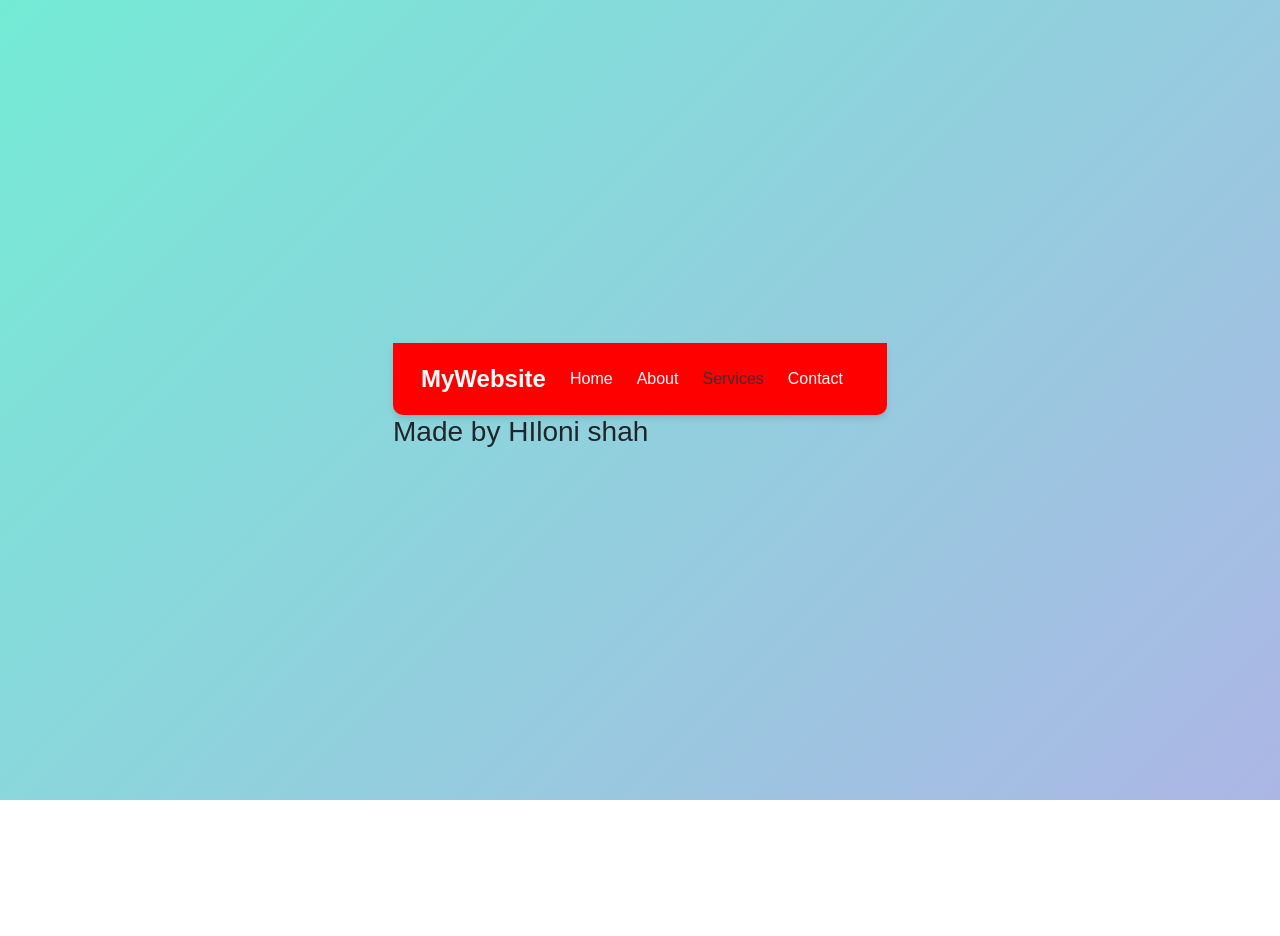
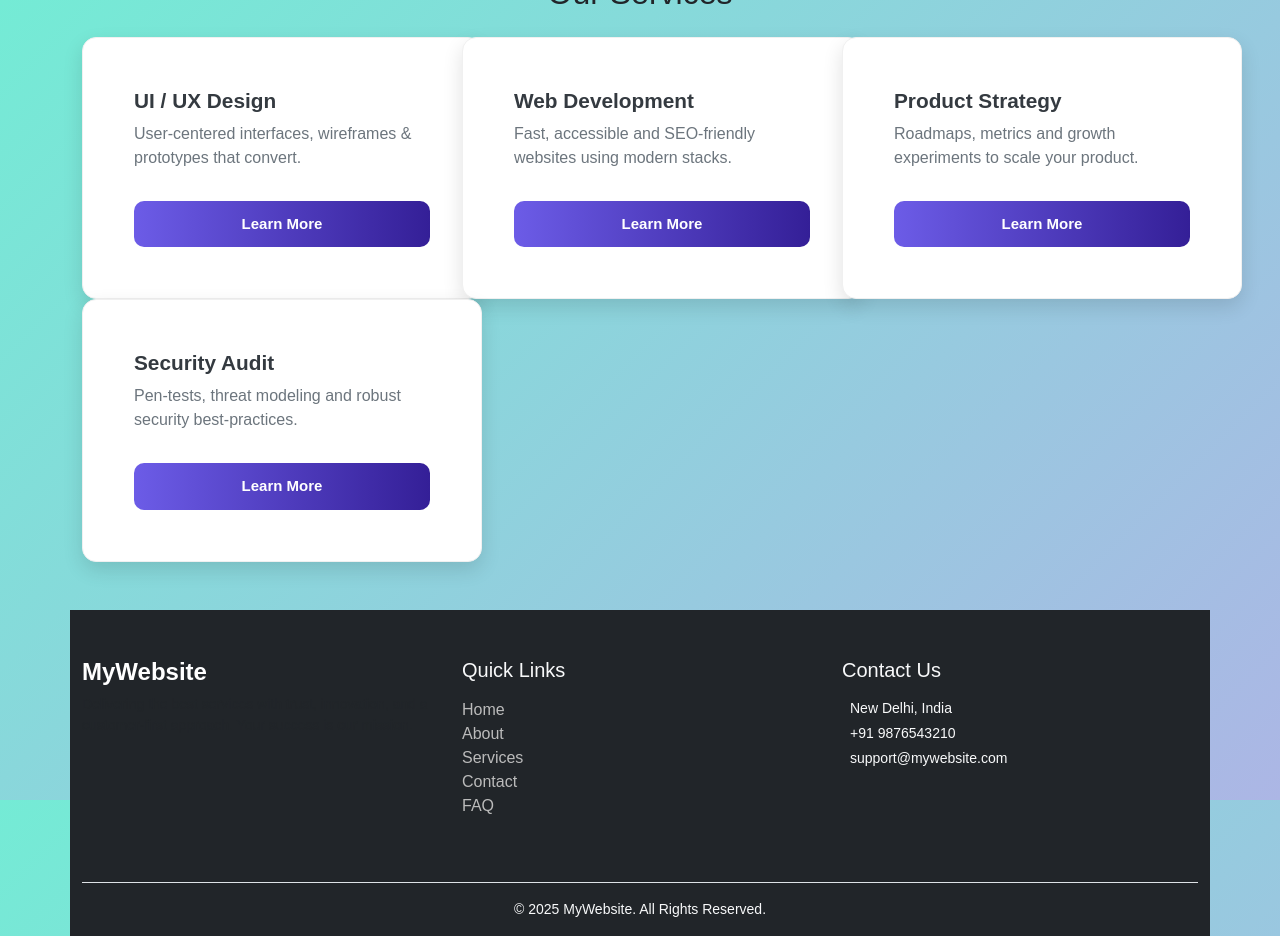
Before and after one commit to shahhiloni/React_js_student_practical_code, a React (Create React App) app: page /service in a window 1280 px wide. Before the commit the page ends 800 px from the top, so only its background shows below. Built offline with nearby package versions, Linux system fonts and the light colour scheme.

Commit message:
24_09_2025

```diff
--- a/src/App.js
+++ b/src/App.js
@@ -35,7 +35,7 @@ const App = () => {
    <Routes>
     {/* // main pages */}
     <Route path="/" element={<Layout />}>
-   <Route index element={<Home />} />
+            <Route index element={<Home />} />
    <Route path="/about" element={<About />} />
    <Route path="/contact" element={<Contact />} />
    <Route path="/service" element={<Service />} />
--- /dev/null
+++ b/src/CSS/Footer.css
@@ -0,0 +1,30 @@
+.footer {
+    font-family: "Poppins", sans-serif;
+  }
+
+  .footer-brand {
+    font-size: 1.5rem;
+    font-weight: 600;
+    color: #ffffff;
+  }
+
+  .footer-link {
+    text-decoration: none;
+    color: #bbb;
+    transition: color 0.3s;
+  }
+
+  .footer-link:hover {
+    color: #ffffff;
+  }
+
+  .social-icon {
+    font-size: 1.2rem;
+    margin-right: 15px;
+    color: #bbb;
+    transition: color 0.3s;
+  }
+
+  .social-icon:hover {
+    color: #ffffff;
+  }
--- a/src/CSS/Home.css
+++ b/src/CSS/Home.css
@@ -1,11 +1,14 @@
 .home-page {
   font-family: "Poppins", sans-serif;
+  padding-top: 210px;
 }
 
 .carousel-item img {
   height: 500px;
   object-fit: cover;
   border-radius: 12px;
+  width: 100%;
+  display: block;
 }
 
 .carousel-caption h5 {
@@ -19,10 +22,10 @@
   text-shadow: 1px 1px 4px rgba(0,0,0,0.6);
 }
 
-  /* Content Section */
 .content-section h2 {
   font-weight: 700;
   color: #333;
+  margin-bottom: 1rem;
 }
 
 .custom-card {
--- a/src/CSS/Navbar.css
+++ b/src/CSS/Navbar.css
@@ -1,16 +1,21 @@
 .custom-navbar {
+  position: fixed;
+  top: 0;
+  left: 0;
+  width: 100%;
+  margin: 0;
+  border-radius: 0;
+  z-index: 1000;
   background: linear-gradient(135deg, #74ebd5, #acb6e5);
-  box-shadow: 0 4px 6px rgba(0, 0, 0, 0.1);
+  box-shadow: 0 4px 6px rgba(0, 0, 0, 0.15);
   padding: 0.8rem 1rem;
-  border-radius: 0 0 10px 10px;
-  background: red !important;
 }
 
 .navbar-brand {
   font-family: 'Poppins', sans-serif;
   font-weight: 700;
   font-size: 1.5rem;
-  color: #fff !important;
+  color: #333 !important;
   transition: color 0.3s ease;
 }
 
@@ -21,8 +26,9 @@
 .navbar-nav .nav-link {
   font-family: 'Poppins', sans-serif;
   font-weight: 500;
-  color: #fff !important;
-  margin-right: 0.5rem;
+  font-size: 20px;
+  color: #333 !important;
+  margin-right: 0.8rem;
   transition: color 0.3s ease;
 }
 
@@ -54,11 +60,11 @@
 
 @media (max-width: 991px) {
   .navbar-nav {
-      background: linear-gradient(135deg, #74ebd5, #acb6e5);
-      padding: 1rem;
-      border-radius: 0 0 10px 10px;
+    background: linear-gradient(135deg, #74ebd5, #acb6e5);
+    padding: 1rem;
+    border-radius: 0 0 10px 10px;
   }
   .navbar-nav .nav-item {
-      margin-bottom: 0.5rem;
+    margin-bottom: 0.5rem;
   }
 }
--- /dev/null
+++ b/src/CSS/Service.css
@@ -0,0 +1,32 @@
+
+.service-container {
+    background-color: #f8f9fa;
+  }
+
+  .service-card {
+    border-radius: 15px;
+    transition: transform 0.3s, box-shadow 0.3s;
+  }
+
+  .service-card:hover {
+    transform: translateY(-8px);
+    box-shadow: 0 10px 20px rgba(0,0,0,0.2);
+  }
+
+  .card-title {
+    font-weight: 600;
+    color: #343a40;
+  }
+
+  .card-text {
+    color: #6c757d;
+  }
+
+  .btn-primary {
+    background-color: #007bff;
+    border: none;
+  }
+
+  .btn-primary:hover {
+    background-color: #0056b3;
+  }
--- a/src/Components/Footer.jsx
+++ b/src/Components/Footer.jsx
@@ -1,11 +1,54 @@
-import React from 'react'
+import React from "react";
+import { NavLink } from "react-router-dom";
+import "../CSS/Footer.css";
 
 const Footer = () => {
   return (
-    <div>
-      <h3> Made by HIloni shah </h3>
-    </div>
-  )
-}
+    <footer className="footer bg-dark text-light pt-5 pb-3">
+      <div className="container">
+        <div className="row">
+          <div className="col-md-4 mb-4">
+            <h4 className="footer-brand">MyWebsite</h4>
+            <p className="small text-muted">
+              Delivering the best services with trust, innovation, and
+              a customer-first approach. Your success is our mission.
+            </p>
+          </div>
 
-export default Footer
+          <div className="col-md-4 mb-4">
+            <h5 className="mb-3">Quick Links</h5>
+            <ul className="list-unstyled">
+              <li><NavLink to="/" className="footer-link">Home</NavLink></li>
+              <li><NavLink to="/about" className="footer-link">About</NavLink></li>
+              <li><NavLink to="/service" className="footer-link">Services</NavLink></li>
+              <li><NavLink to="/contact" className="footer-link">Contact</NavLink></li>
+              <li><NavLink to="/faq" className="footer-link">FAQ</NavLink></li>
+            </ul>
+          </div>
+
+          <div className="col-md-4 mb-4">
+            <h5 className="mb-3">Contact Us</h5>
+            <p className="small mb-1"><i className="bi bi-geo-alt-fill me-2"></i> New Delhi, India</p>
+            <p className="small mb-1"><i className="bi bi-telephone-fill me-2"></i> +91 9876543210</p>
+            <p className="small mb-1"><i className="bi bi-envelope-fill me-2"></i> support@mywebsite.com</p>
+
+
+            <div className="mt-3">
+              <a href="#" className="social-icon"><i className="bi bi-facebook"></i></a>
+              <a href="#" className="social-icon"><i className="bi bi-twitter"></i></a>
+              <a href="#" className="social-icon"><i className="bi bi-instagram"></i></a>
+              <a href="#" className="social-icon"><i className="bi bi-linkedin"></i></a>
+            </div>
+          </div>
+        </div>
+
+
+        <div className="text-center mt-4 border-top pt-3 small">
+          © {new Date().getFullYear()} MyWebsite. All Rights Reserved.
+        </div>
+      </div>
+    </footer>
+  );
+};
+
+export default Footer;
--- a/src/Components/Header.jsx
+++ b/src/Components/Header.jsx
@@ -3,7 +3,7 @@ import React from 'react'
 const Header = () => {
   return (
     <div>
-
+      {/* <h3> Hello wolrd </h3> */}
     </div>
   )
 }
--- a/src/Components/Layout.jsx
+++ b/src/Components/Layout.jsx
@@ -1,11 +1,13 @@
 import React from 'react'
 import { Outlet } from "react-router-dom";
-import Navbar from "./Navbar"
-import Footer from './Footer'
+import Header from "./Header";
+import Navbar from "./Navbar";
+import Footer from './Footer';
 
 const Layout = () => {
   return (
    <>
+   <Header />
     <Navbar />
     <main>
       <Outlet />
--- a/src/Components/Navbar.jsx
+++ b/src/Components/Navbar.jsx
@@ -1,43 +1,55 @@
-import React from "react";
-import { NavLink } from "react-router-dom";
+import React from 'react'
+import { NavLink } from 'react-router-dom'
 import "../CSS/Navbar.css";
 
 const Navbar = () => {
 return (
-    <nav className="navbar navbar-expand-lg custom-navbar">
-      <div className="container">
-        <NavLink className="navbar-brand" to="/">MyWebsite</NavLink>
-        <button
-          className="navbar-toggler"
-          type="button"
-          data-bs-toggle="collapse"
-          data-bs-target="#navbarNav"
-          aria-controls="navbarNav"
-          aria-expanded="false"
-          aria-label="Toggle navigation"
-        >
+<div>
+   <nav className="navbar navbar-expand-lg navbar-light bg-light">
+        <div className="container-fluid">
+            <NavLink className="navbar-brand" to="/">Navbar</NavLink>
+            <button className="navbar-toggler" type="button" data-bs-toggle="collapse"
+                data-bs-target="#navbarSupportedContent" aria-controls="navbarSupportedContent" aria-expanded="false"
+                aria-label="Toggle navigation">
                 <span className="navbar-toggler-icon"></span>
             </button>
-
-        <div className="collapse navbar-collapse" id="navbarNav">
-          <ul className="navbar-nav ms-auto">
+            <div className="collapse navbar-collapse" id="navbarSupportedContent">
+                <ul className="navbar-nav me-auto mb-2 mb-lg-0">
                     <li className="nav-item">
-              <NavLink className="nav-link" to="/">Home</NavLink>
+                        <NavLink className="nav-link" aria-current="page" to="/">Home</NavLink>
                     </li>
                     <li className="nav-item">
                         <NavLink className="nav-link" to="/about">About</NavLink>
                     </li>
                     <li className="nav-item">
-              <NavLink className="nav-link" to="/service">Services</NavLink>
+                        <NavLink className="nav-link" to="/service">Service</NavLink>
                     </li>
                     <li className="nav-item">
                         <NavLink className="nav-link" to="/contact">Contact</NavLink>
                     </li>
+                    <li className="nav-item">
+                        <NavLink className="nav-link" to="/feedback">Feedback</NavLink>
+                    </li>
+                    <li className="nav-item">
+                        <NavLink className="nav-link" to="/faq">FAQ</NavLink>
+                    </li>
+
                 </ul>
+                <form className="d-flex">
+                  <button className="nav-item">
+                        <NavLink className="nav-link" to="/register">Register</NavLink>
+                    </button>
+                <button className="nav-item">
+                        <NavLink className="nav-link" to="/login">Login</NavLink>
+                    </button>
+                </form>
             </div>
         </div>
     </nav>
-  );
-};
+</div>
 
-export default Navbar;
+
+)
+}
+
+export default Navbar
--- a/src/MainPages/About.jsx
+++ b/src/MainPages/About.jsx
@@ -8,7 +8,7 @@ const About = () => {
 
         <div className="col-lg-6 mb-4 mb-lg-0">
           <div className="about-image">
-            <img src="" alt="About Us" className="img-fluid rounded shadow" />
+            <img src="https://picsum.photos/1200/500?random=3" alt="About Us" className="img-fluid rounded shadow" />
           </div>
         </div>
         <div className="col-lg-6">
--- a/src/MainPages/Service.jsx
+++ b/src/MainPages/Service.jsx
@@ -1,11 +1,48 @@
-import React from 'react'
+import React from 'react';
+import "../CSS/Service.css";
 
-const Service = () => {
+const ServiceCards = () => {
+  const services = [
+    {
+      id: 1,
+      title: 'UI / UX Design',
+      description: 'User-centered interfaces, wireframes & prototypes that convert.',
+    },
+    {
+      id: 2,
+      title: 'Web Development',
+      description: 'Fast, accessible and SEO-friendly websites using modern stacks.',
+    },
+    {
+      id: 3,
+      title: 'Product Strategy',
+      description: 'Roadmaps, metrics and growth experiments to scale your product.',
+    },
+    {
+      id: 4,
+      title: 'Security Audit',
+      description: 'Pen-tests, threat modeling and robust security best-practices.',
+    },
+  ];
+
   return (
-    <div>
+    <div className="container py-5">
+      <h2 className="text-center mb-4">Our Services</h2>
+      <div className="row">
+        {services.map((service) => (
+          <div key={service.id} className="col-md-6 col-lg-4" >
+            <div className="card h-100 shadow-md">
+              <div className="card-body">
+                <h5 className="card-title">{service.title}</h5>
+                <p className="card-text">{service.description}</p>
+                <a href="#" className="btn btn-primary">Learn More</a>
+              </div>
+            </div>
+          </div>
+        ))}
+      </div>
+    </div>
+  );
+};
 
-    </div>
-  )
-}
-
-export default Service
+export default ServiceCards;
```
Also changed, not shown: src/MainPages/Home.jsx (+22 -55 lines). Lines whose indentation alone changed are shown as unchanged.
